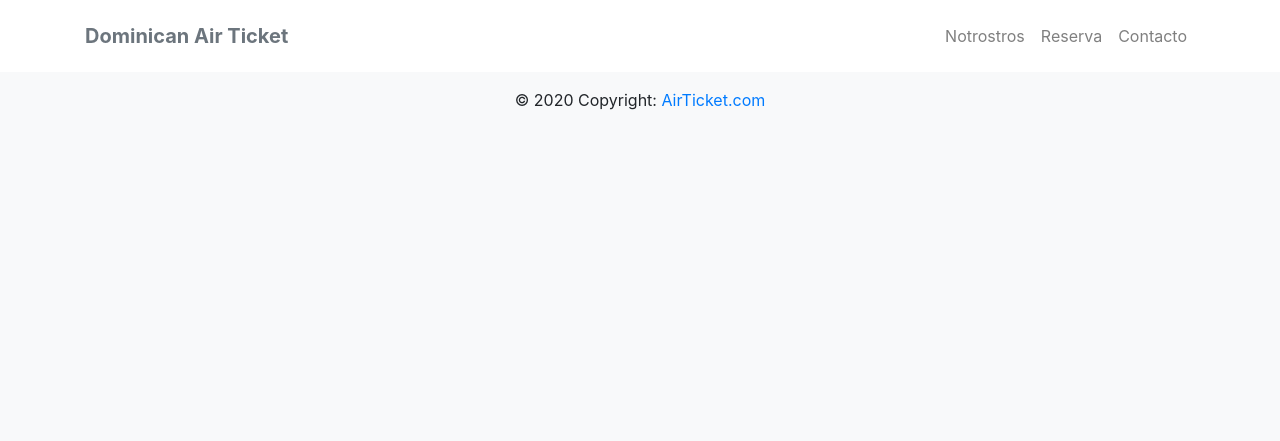
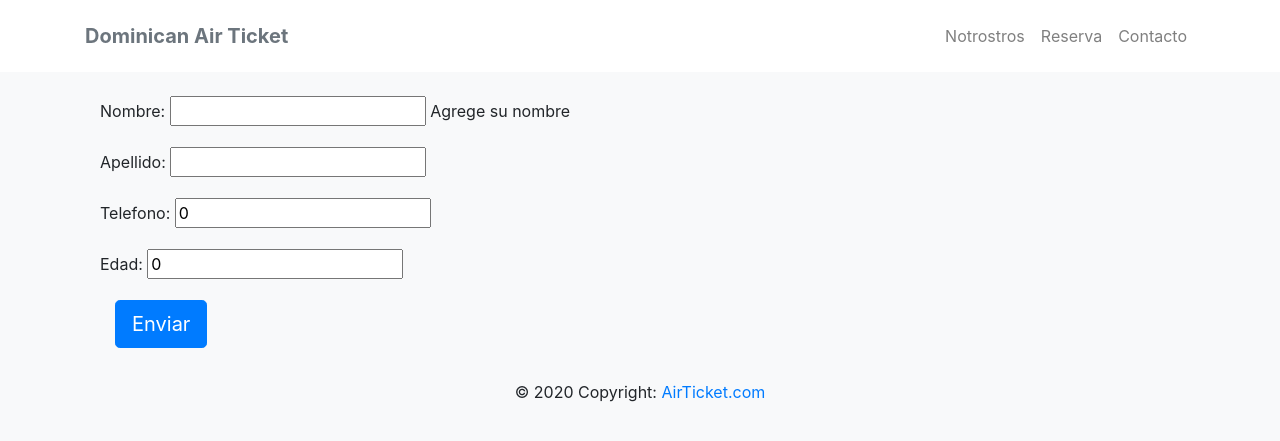
Before and after one commit to JGhost01/proyecto_web, a Django app: page /reservar/ in a window 1280 px wide. Shown: the top 441 px of the page. Run offline with Django 3.2, Linux system fonts and the light colour scheme; some libraries are stand-ins or nearby versions.

Commit message:
formularios de tablas 1

```diff
--- a/Airticket/Airticket/settings.py
+++ b/Airticket/Airticket/settings.py
@@ -38,10 +38,8 @@
     'django.contrib.sessions',
     'django.contrib.messages',
     'django.contrib.staticfiles',
-    'crispy_forms',
+
 ]
-
-CRISPY_TEMPLATE_PACK = 'boostrap4'
 
 MIDDLEWARE = [
     'django.middleware.security.SecurityMiddleware',
@@ -109,7 +107,7 @@
 
 LANGUAGE_CODE = 'en-us'
 
-TIME_ZONE = 'America/Santo-Domingo'
+TIME_ZONE = 'America/Santo_Domingo'
 
 USE_I18N = True
 
--- a/Airticket/Airticket/urls.py
+++ b/Airticket/Airticket/urls.py
@@ -22,5 +22,6 @@
     path('', views.index, name='home'),
     path('about/', views.about, name='about'),
     path('reservar/', views.reservar, name='reservar'),
+    path('reservar/clientes/', views.clientes_view, name='clientes_view'),
     path('contac/', views.contac, name='contac')
 ]
--- a/Airticket/registro/forms.py
+++ b/Airticket/registro/forms.py
@@ -1,8 +1,28 @@
 from django import forms
-from registro.models import Cliente, Vuelo
+from registro.models import Cliente
 
 class form_cliente(forms.ModelForm):
 
     class Meta:
         model = Cliente
-        fields = ("nombre","apellido","telefono","edad")
+        fields = [
+            "nombre",
+            "apellido",
+            "telefono",
+            "edad",
+
+        ]
+
+        labels = {
+            "nombre":"Nombre",
+            "apellido":"Apellido",
+            "telefono":"Telefono",
+            "edad":"Edad",
+        }
+
+        widget = {
+            "nombre": forms.TextInput(attrs={"class":"form-control"}),
+            "apellido": forms.TextInput(attrs={"class":"form-control"}),
+            "telefono": forms.TextInput(attrs={"class":"form-control"}),
+            "edad": forms.NumberInput(attrs={"class":"form-control"}),
+        }
--- a/Airticket/registro/templates/contac.html
+++ b/Airticket/registro/templates/contac.html
@@ -10,7 +10,7 @@
     <div class="row">
         <div class="col-md-12">
             <div class="well well-sm">
-                <form class="form-horizontal" enctype="text/plain" action="mailto:contacto@airticket.com" method="post">
+                <form class="form-horizontal" enctype="text/plain" method="post">
                     <fieldset>
                         <legend class="text-center header">Contacto</legend>
                         <center>
--- a/Airticket/registro/templates/reservar.html
+++ b/Airticket/registro/templates/reservar.html
@@ -9,4 +9,34 @@
 {% block cont  %}
 
 
+
+        <div class="container">
+            <div class="row">
+                <div class="col-md-12">
+                    <div class="well well-sm">
+                        <form method="post">
+                            {% csrf_token %}
+                            <fieldset>
+                            <div class="form-group">
+                                <span class="col-md-1 col-md-offset-2 text-center"><i class="fa fa-user bigicon"></i></span>
+                                <div class="col-md-8">
+                                {{ form.as_p }}
+                                    <div class="form-group">
+                                        <div class="col-md-12">
+                                         <button type="submit" class="btn btn-primary btn-lg">Enviar</button>
+                                        </div>
+                                    </div>
+                                </div>
+                            </div>
+                            </fieldset>
+                        </form>
+                    </div>
+                </div>
+            </div>
+        </div>
+
+
+
+
+
 {% endblock  %}
--- a/Airticket/registro/views.py
+++ b/Airticket/registro/views.py
@@ -1,6 +1,8 @@
-from django.shortcuts import render
+from django.shortcuts import render, redirect
 from django.http import HttpResponse, HttpRequest
 from django.template import Template, context, loader
+from registro.forms import form_cliente
+from registro.models import Cliente
 
 
 # Create your views here.
@@ -17,13 +19,23 @@
     return HttpResponse(ver)
 
 def reservar(request):
+    if request.method == 'POST':
+        form = form_cliente(request.POST)
+        if form.is_valid():
+            form.save()
+            return redirect('reservar')
+    else:
+        form = form_cliente()
 
-    doc = loader.get_template('reservar.html')
-    ver = doc.render({})
-    return HttpResponse(ver)
+    return render(request, 'reservar.html', {'form':form})
 
 def contac(request):
 
     doc = loader.get_template('contac.html')
     ver = doc.render({})
     return HttpResponse(ver)
+
+def clientes_view(request):
+    client = Cliente.objects.all()
+    contexto = {'clientes':client}
+    return render(request, 'clientes_view.html', contexto)
```
Also changed, not shown: Airticket/registro/templates/clientes_view.html (added, +40 -0 lines), Airticket/db.sqlite3.
